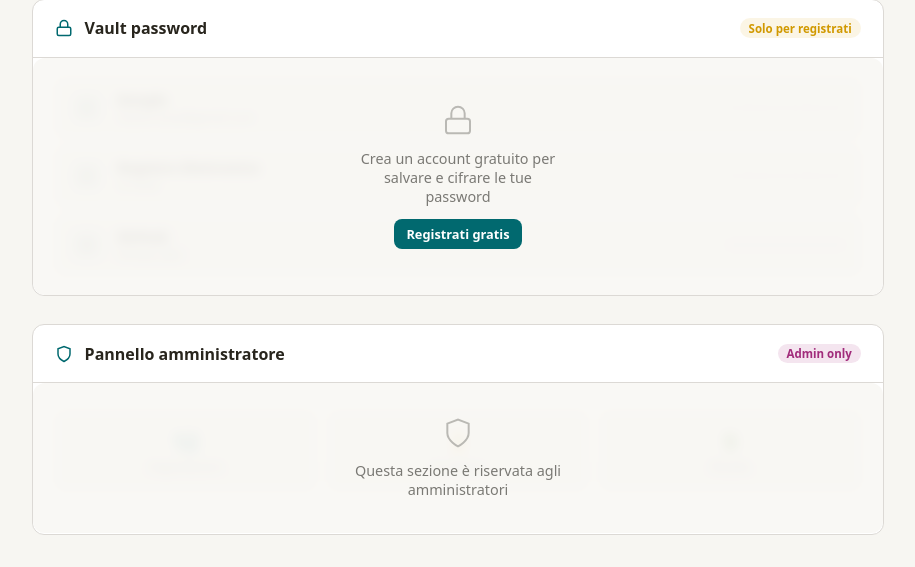
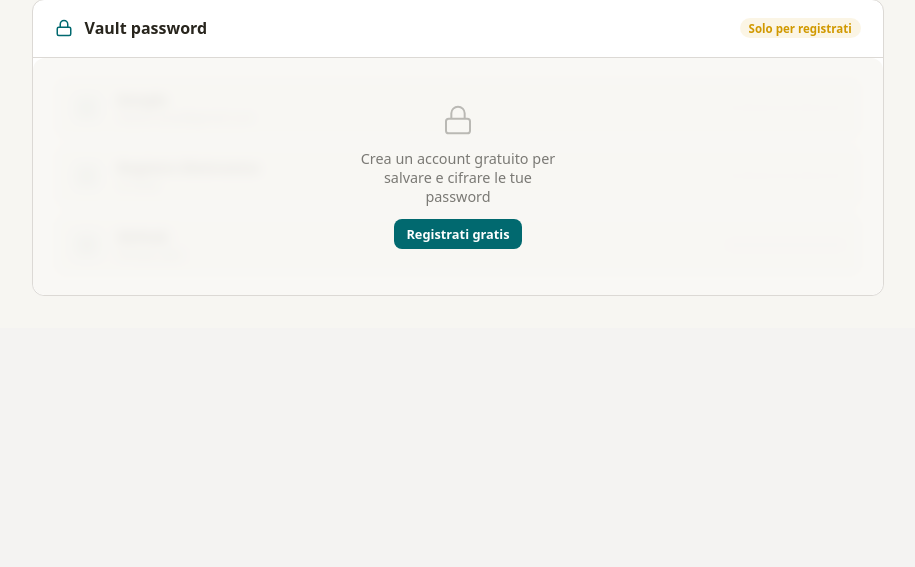
Before and after one commit to IlDarwin07/ProgettoLucarella, a PHP site: page /guest.php in a window 1280 px wide. Shown: the part 809-1376 px from the top of the page, without its empty margins (182-1097 px from the left). After the commit the page ends 1105 px from the top, so only its background shows below. Run offline with PHP 8.4, Linux system fonts and the light colour scheme; a user stored in the database is signed in; tables that the repository leaves empty hold one stand-in row (values such as "Sample post"); some web fonts are replaced.

Commit message:
fix: rimuovi pannello admin dalla vista ospite

```diff
--- a/guest.php
+++ b/guest.php
@@ -4,6 +4,7 @@ require_once __DIR__ . '/includes/auth.php';
 if (empty($_SESSION['user'])) { header('Location: login.php'); exit; }
 $role = $_SESSION['user']['role'] ?? 'guest';
 $isGuest = ($role === 'guest');
+$isAdmin = ($role === 'admin');
 ?>
 <!DOCTYPE html>
 <html lang="it" data-theme="light">
@@ -329,39 +330,17 @@ textarea{min-height:90px}
     </div>
   </div>
 
-  <!-- PANNELLO ADMIN (bloccato per tutti tranne admin) -->
-  <?php if($isGuest): ?>
+  <!-- PANNELLO ADMIN: visibile SOLO agli admin, mai agli ospiti -->
+  <?php if($isAdmin): ?>
   <div class="section">
     <div class="section-header">
       <svg width="18" height="18" viewBox="0 0 24 24" fill="none" stroke="currentColor" stroke-width="2">
         <path d="M12 22s8-4 8-10V5l-8-3-8 3v7c0 6 8 10 8 10z"/>
       </svg>
       <span class="section-title">Pannello amministratore</span>
-      <span class="pill" style="background:color-mix(in oklab,var(--error) 12%,transparent);color:var(--error);margin-left:auto;font-size:.72rem;font-weight:600;padding:.15rem .55rem;border-radius:99px">Admin only</span>
     </div>
-    <div class="section-body locked-wrap">
-      <div class="locked-overlay">
-        <svg width="32" height="32" viewBox="0 0 24 24" fill="none" stroke="currentColor" stroke-width="1.5">
-          <path d="M12 22s8-4 8-10V5l-8-3-8 3v7c0 6 8 10 8 10z"/>
-        </svg>
-        <p>Questa sezione è riservata agli amministratori</p>
-      </div>
-      <div class="locked-preview" style="padding:.5rem 0">
-        <div style="display:grid;grid-template-columns:repeat(3,1fr);gap:.75rem;margin-bottom:1rem">
-          <div style="background:var(--surface2);border:1px solid var(--border);border-radius:var(--radius);padding:.9rem;text-align:center">
-            <div style="font-size:1.4rem;font-weight:700;color:var(--primary)">12</div>
-            <div style="font-size:.78rem;color:var(--muted)">Segnalazioni</div>
-          </div>
-          <div style="background:var(--surface2);border:1px solid var(--border);border-radius:var(--radius);padding:.9rem;text-align:center">
-            <div style="font-size:1.4rem;font-weight:700;color:var(--warn)">3</div>
-            <div style="font-size:.78rem;color:var(--muted)">In attesa</div>
-          </div>
-          <div style="background:var(--surface2);border:1px solid var(--border);border-radius:var(--radius);padding:.9rem;text-align:center">
-            <div style="font-size:1.4rem;font-weight:700;color:var(--success)">9</div>
-            <div style="font-size:.78rem;color:var(--muted)">Risolte</div>
-          </div>
-        </div>
-      </div>
+    <div class="section-body">
+      <p style="color:var(--muted);font-size:.9rem">Benvenuto, amministratore. Gestisci le segnalazioni dal pannello completo.</p>
     </div>
   </div>
   <?php endif; ?>
```
